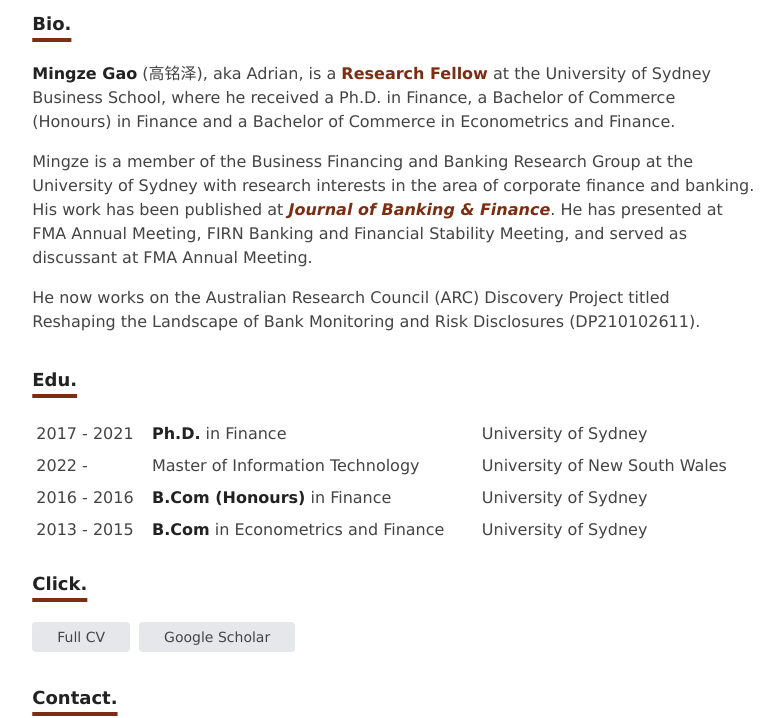
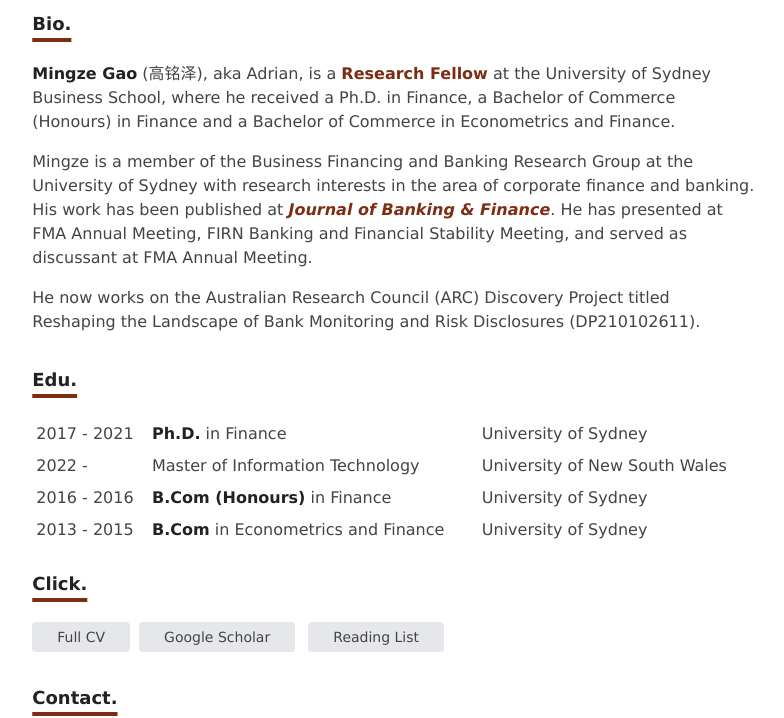
Before and after one commit to mgao6767/adriangao, an Astro site: page / in a window 1280 px wide. Shown: the part 234-952 px from the top of the page, without its empty margins (246-1030 px from the left). Built offline with nearby package versions, Linux system fonts and the light colour scheme; Astro itself is replaced by a stand-in of ours.

Commit message:
docs(homepage): add button to reading list

```diff
--- a/src/pages/index.astro
+++ b/src/pages/index.astro
@@ -100,6 +100,11 @@ import { SITE_TITLE, SITE_DESCRIPTION } from '../config'
         onclick="location.href='https://scholar.google.com/citations?user=5n1YYx0AAAAJ&hl=en&oi=ao'"
         type="button">Google Scholar</button
       >
+      <button
+        class="mx-1 text-sm rounded py-1 px-6 border border-transparent bg-gray-200 w-100 hover:bg-orange-900 hover:border-orange-900 hover:text-gray-100 transition ease-in-out duration-200"
+        onclick="location.href='/reading-list'"
+        type="button">Reading List</button
+      >
       <h2
         class="mt-8 text-lg font-bold mb-6 underline underline-offset-8 decoration-4 decoration-orange-900"
       >
```
